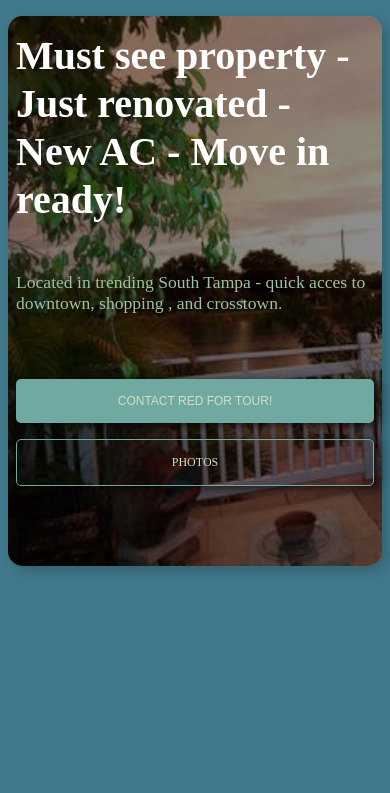
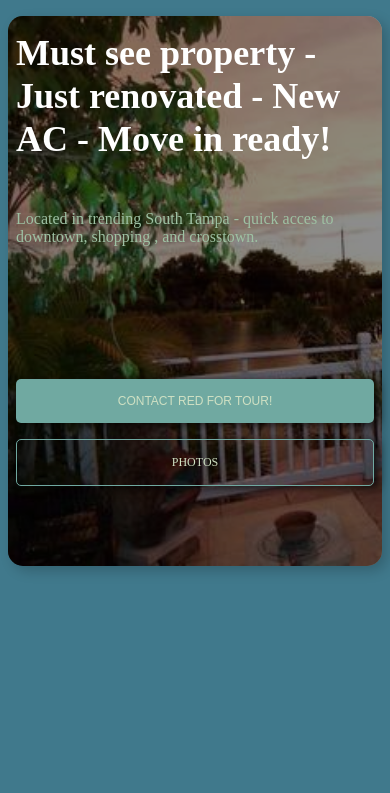
Before and after one commit to jimmmazz/tampa-lake, a PHP site: page / in a window 390 px wide. Shown: the part 50-843 px from the top of the page. Run offline with PHP 8.4, Linux system fonts and the light colour scheme; some libraries are stand-ins or nearby versions.

Commit message:
ditto above

```diff
--- a/public/styles.css
+++ b/public/styles.css
@@ -538,12 +538,12 @@ nav {
     }
 
     .hero-heading {
-        font-size: 2.5rem;
+        font-size: 2.25rem;
         color: #fff;
     }
 
     .hero-subheading {
-        font-size: 1.1rem;
+        font-size: 1rem;
         margin-top: 3rem;
         color: var(--secondary-color);
     }
```
